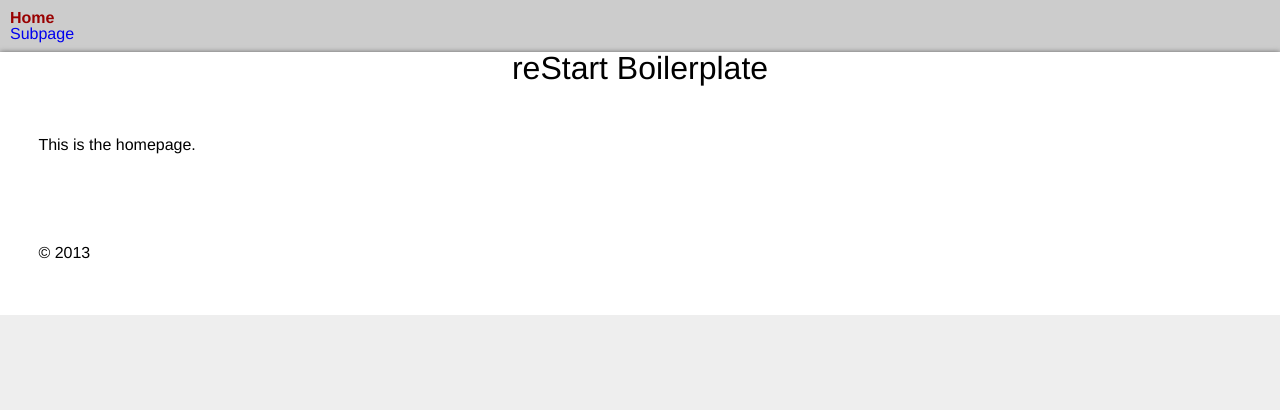
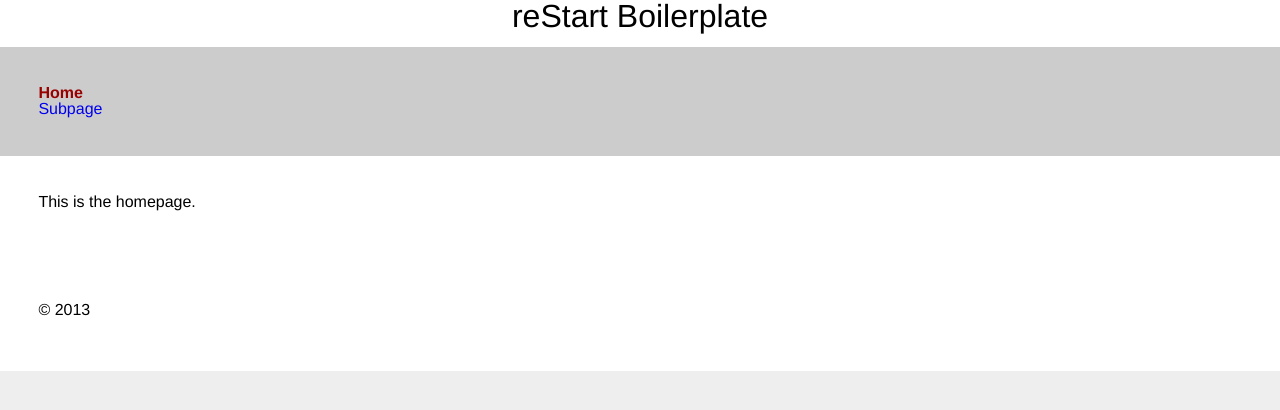
Before and after one commit to kmaida/reStart-boilerplate-php, a PHP site: page / in a window 1280 px wide. Shown: the top 410 px of the page. Run offline with PHP 8.4, Linux system fonts and the light colour scheme.

Commit message:
Clean up off-canvas navigation so that it doesn't do that odd box-model screw-up jump on Android webkit

```diff
--- a/_includes/header.php
+++ b/_includes/header.php
@@ -28,15 +28,6 @@
 
 <body class="<?php echo $navCurrent; ?>">
 
-	<div class="wrapper-offcanvas">
-		<nav id="nav-global" class="nav-global">
-			<ul>
-				<li class="<?php if ($navCurrent=='home') echo 'active'; ?>"><a href="index.php">Home</a></li>
-				<li class="<?php if ($navCurrent=='sub') echo 'active'; ?>"><a href="subpage.php">Subpage</a></li>
-			</ul>
-		</nav>
-	</div>
-
 	<div class="wrapper-canvas">
 
 		<header id="header-global" class="header-global clearfix">
@@ -45,4 +36,11 @@
 			</nav>
 
 			<h1 class="title-global">reStart Boilerplate</h1>
+
+			<nav id="nav-global" class="nav-global" role="navigation">
+				<ul>
+					<li class="<?php if ($navCurrent=='home') echo 'active'; ?>"><a href="index.php">Home</a></li>
+					<li class="<?php if ($navCurrent=='sub') echo 'active'; ?>"><a href="subpage.php">Subpage</a></li>
+				</ul>
+			</nav>
 		</header>
--- a/css/styles.css
+++ b/css/styles.css
@@ -95,53 +95,55 @@ body {
 
 /*------------------------------------------------------------------------- Off-canvas Functionality --*/
 
-.wrapper-offcanvas {
+.nav-global {
+	-webkit-backface-visibility: hidden;
+	-moz-backface-visibility: hidden;
+	backface-visibility: hidden;
+	box-shadow: inset -8px 0 8px -6px rgba(0,0,0,0.2);
 	display: none;	/* deal with FOUC */
+	height: 100%;
+	overflow: hidden;
 	position: absolute;
-	-webkit-transition: -webkit-transform 150ms ease;
-	-moz-transition: -moz-transform 150ms ease;
-	-o-transition: -o-transform 150ms ease;
-	transition: transform 150ms ease;
+		top: 0;
+	-webkit-transition: -webkit-transform 250ms ease;
+	-moz-transition: -moz-transform 250ms ease;
+	-o-transition: -o-transform 250ms ease;
+	transition: transform 250ms ease;
+	-webkit-transform: translate3d(-100%,0,0);
+	-moz-transform: translate3d(-100%,0,0);
+	-o-transform: translate3d(-100%,0,0);
+	transform: translate3d(-100%,0,0);
 	width: 85%;
 }
-	.nav-closed .wrapper-offcanvas,
-	.nav-open .wrapper-offcanvas {
-		display: block;	/* deal with FOUC */
+.nav-global:not(:target) {
+	z-index: 1;
+}
+.nav-closed .nav-global ,
+.nav-open .nav-global  {
+	display: block;	/* deal with FOUC */
+}
+	.no-csstransforms3d .nav-closed .nav-global  {
+		left: -100%;
 	}
-	.csstransforms3d .nav-closed .wrapper-offcanvas {
-		-webkit-transform: translate3d(-100%,0,0);
-		-moz-transform: translate3d(-100%,0,0);
-		-o-transform: translate3d(-100%,0,0);
-		transform: translate3d(-100%,0,0);
+	.no-csstransforms3d .nav-open .nav-global  {
+		left: 0;
 	}
-		.no-csstransforms3d .nav-closed .wrapper-offcanvas {
-			left: -100%;
-		}
-	.csstransforms3d .nav-open .wrapper-offcanvas {
-		-webkit-transform: translate3d(0,0,0);
-		-moz-transform: translate3d(0,0,0);
-		-o-transform: translate3d(0,0,0);
-		transform: translate3d(0,0,0);
-	}
-		.no-csstransforms3d .nav-open .wrapper-offcanvas {
-			left: 0;
-		}
 .wrapper-canvas {
+	-webkit-backface-visibility: hidden;
+	-moz-backface-visibility: hidden;
+	backface-visibility: hidden;
 	position: relative;
-	-webkit-transition: -webkit-transform 150ms ease;
-	-moz-transition: -moz-transform 150ms ease;
-	-o-transition: -o-transform 150ms ease;
-	transition: transform 150ms ease;
+		left: 0;
+	-webkit-transition: -webkit-transform 250ms ease;
+	-moz-transition: -moz-transform 250ms ease;
+	-o-transition: -o-transform 250ms ease;
+	transition: transform 250ms ease;
+	-webkit-transform: translate3d(0,0,0);
+	-moz-transform: translate3d(0,0,0);
+	-o-transform: translate3d(0,0,0);
+	transform: translate3d(0,0,0);
+	width: 100%;
 }
-	.csstransforms3d .nav-closed .wrapper-canvas {
-		-webkit-transform: translate3d(0,0,0);
-		-moz-transform: translate3d(0,0,0);
-		-o-transform: translate3d(0,0,0);
-		transform: translate3d(0,0,0);
-	}
-		.no-csstransforms3d .nav-closed .wrapper-canvas {
-			left: 0;
-		}
 	.csstransforms3d .nav-open .wrapper-canvas {
 		-webkit-transform: translate3d(85%,0,0);
 		-moz-transform: translate3d(85%,0,0);
@@ -162,13 +164,12 @@ body {
 }
 .wrapper-canvas {
 	background: #fff;
-	box-shadow: 0 0 5px #666;
 }
 
 /*------------------------------------------------------------------------- Navigation --*/
 
 .nav-global {
-	padding: 10px;
+	padding: 3%;
 }
 .nav-global .active a {
 	color: #900;
@@ -181,11 +182,14 @@ body {
 
 }
 .nav-offcanvas {
+	float: left;
+	width: 15%;
+}
+.toggle-offcanvas {
 	background: #ccc;
-	float: left;
-	padding: 3% 0;
+	display: block;
+	padding: 15% 0;
 	text-align: center;
-	width: 15%;
 }
 .title-global {
 	text-align: center;
@@ -213,8 +217,9 @@ article {
 
 	/*-- Functionality --*/
 
-	.wrapper-offcanvas {
+	.nav-global {
 		background: #ccc;
+		box-shadow: none;
 		display: block;
 		position: relative;
 		-webkit-transition: none;
```
